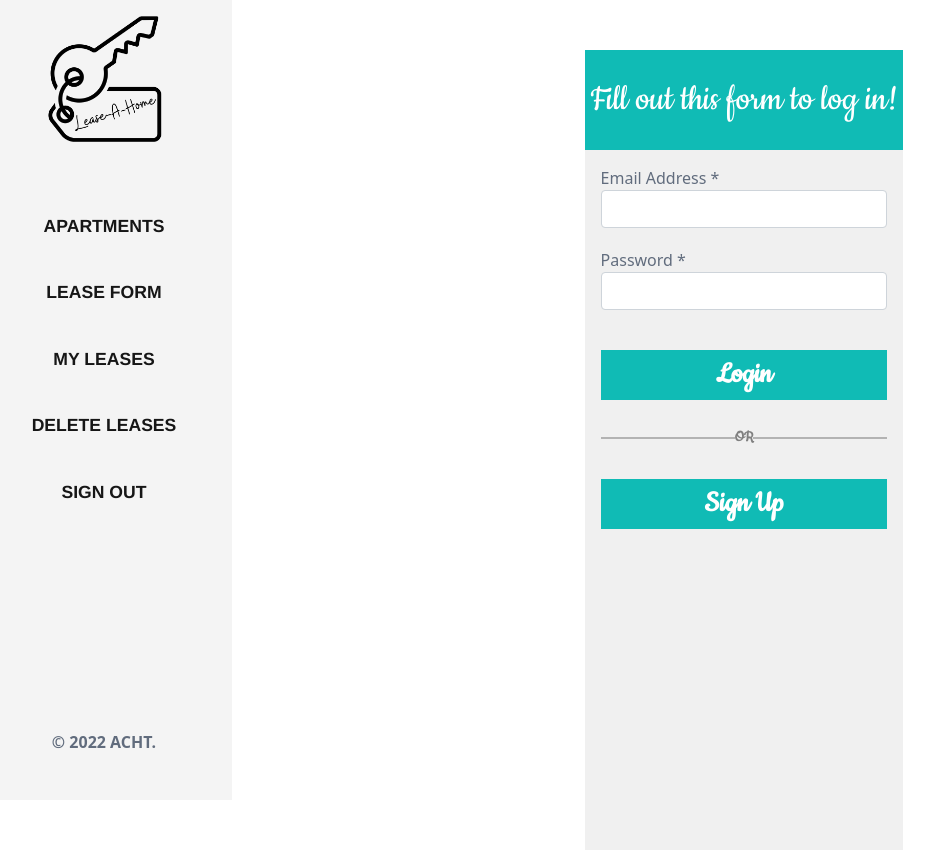
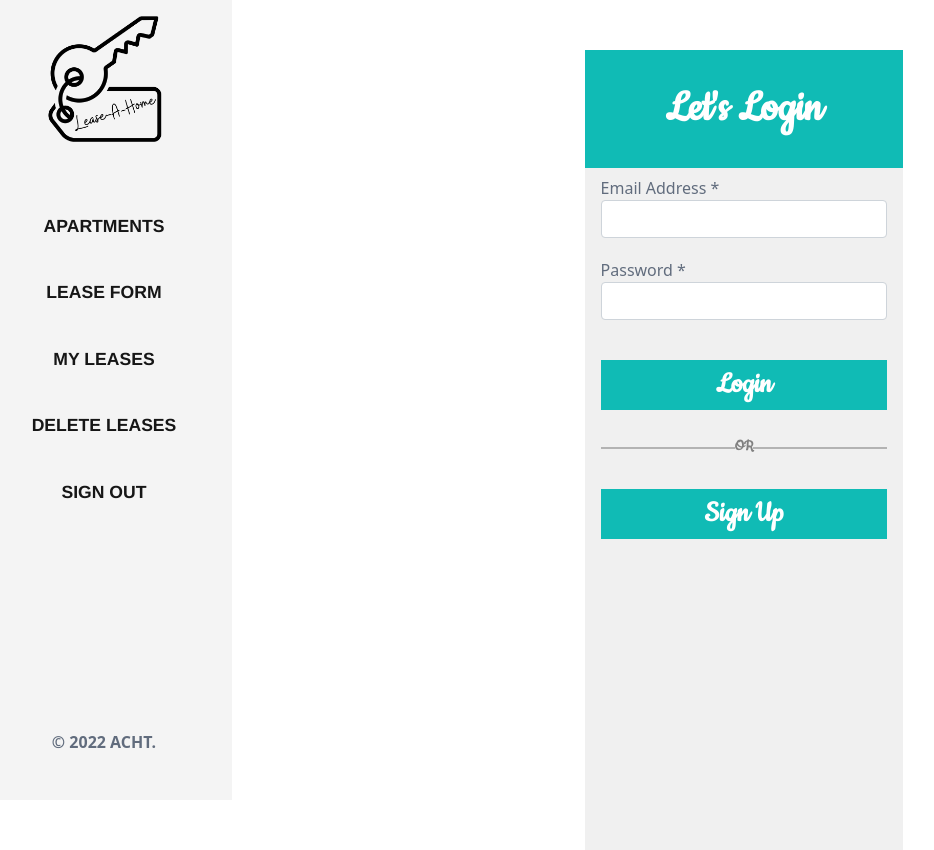
Before and after one commit to HENRYKC24/lease-a-home-frontend, a React (Create React App) app: page /login in a window 1280 px wide. Shown: the whole page, without its empty margins (24-958 px from the left). Built offline with nearby package versions, Linux system fonts and the light colour scheme.

Commit message:
Add some codes to the Login component

```diff
--- a/src/components/pages/Login.js
+++ b/src/components/pages/Login.js
@@ -1,9 +1,14 @@
 import React, { useState } from 'react';
+import { useDispatch, useSelector } from 'react-redux';
 import cx from 'classnames';
 import colorScheme from '../../colorScheme';
 import style from './signup.module.css';
+import { hitAPIWithSigninDetails } from '../../redux/user/user';
 
 const Login = () => {
+  const dispatch = useDispatch();
+  const state = useSelector((state) => state);
+  console.log(state, 'state  from login component');
   const {
     formHeader,
     form,
@@ -11,8 +16,8 @@ const Login = () => {
     formControl,
     label,
     btn,
-    // h2,
-    p,
+    h2,
+    // p,
     or,
     line,
     orGroup,
@@ -36,15 +41,17 @@ const Login = () => {
     if (password && email) {
       event.preventDefault();
       console.log(input, 'input state>>>>');
+      dispatch(hitAPIWithSigninDetails({ email, password }));
+      return true;
     }
-    return true;
+    return false;
   };
 
   return (
     <form className={cx(colorScheme.blue, form)}>
       <div style={{ backgroundColor: colorScheme.blue }} className={cx(formHeader)}>
-        {/* <h2 className={h2}>Login</h2> */}
-        <p className={p}>Fill out this form to log in!</p>
+        <h2 className={h2}>Let&apos;s Login</h2>
+        {/* <p className={p}>Fill out this form to log in!</p> */}
       </div>
 
       <div className={cx('form-group', formGroup)}>
```
